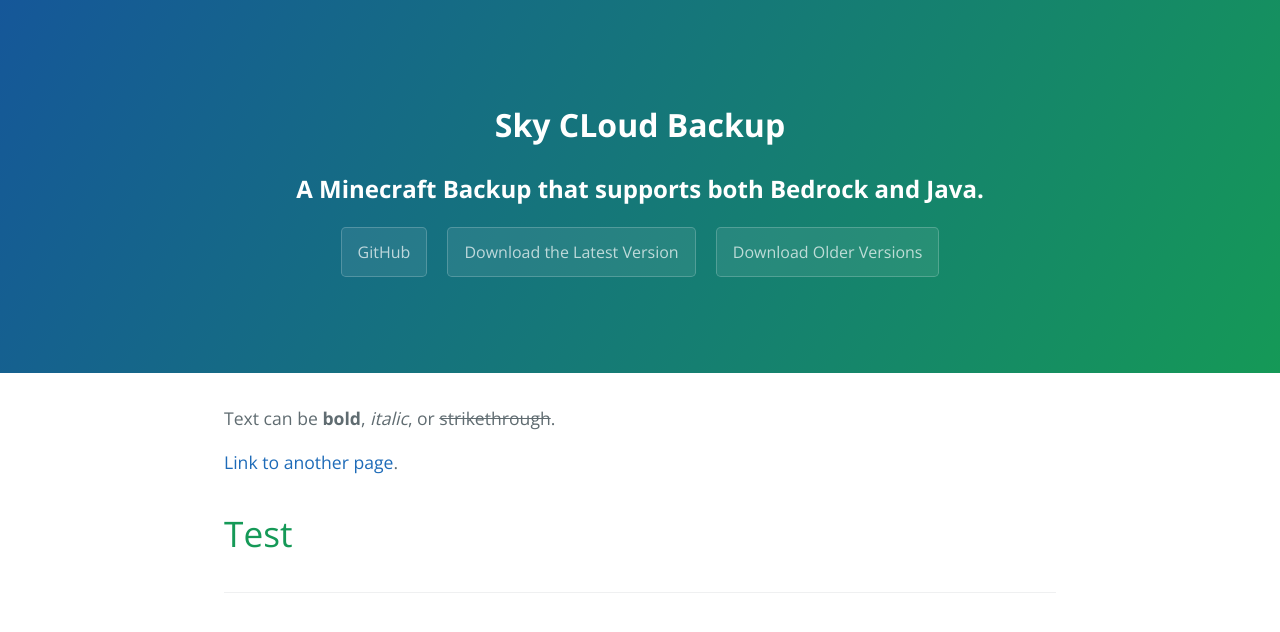
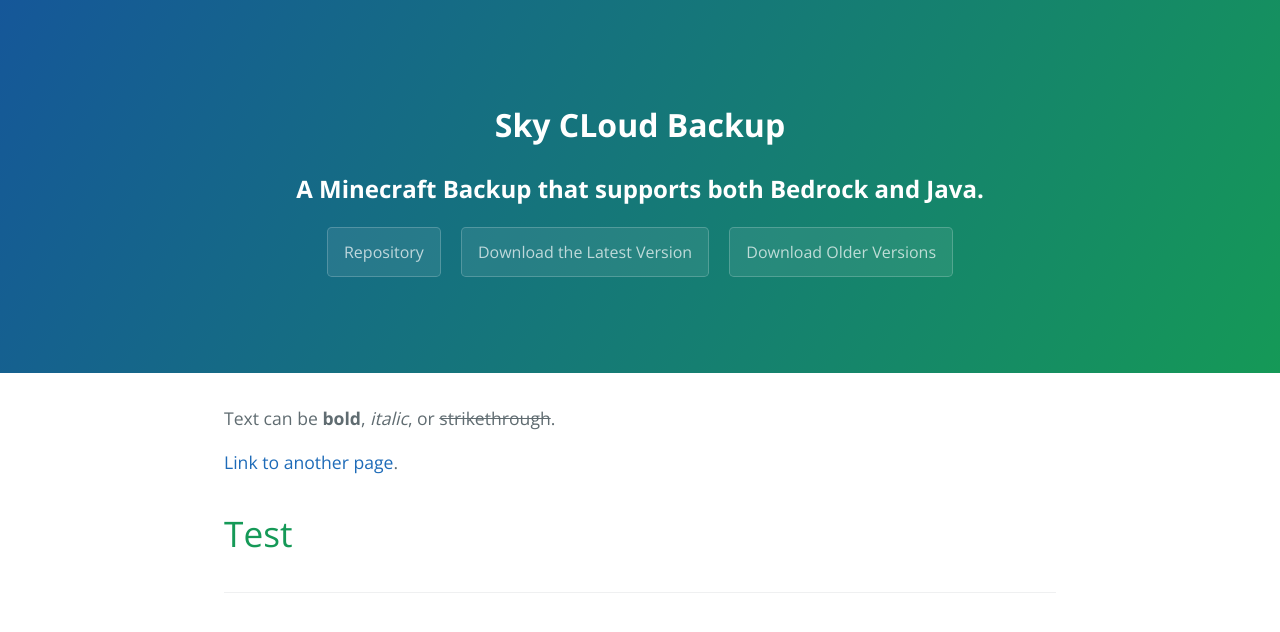
Before and after one commit to AzielLans/Sky-Cloud-Backup, a Jekyll site: the page built from index.md, in a window 1280 px wide. Shown: the top 632 px of the page. Built offline with Jekyll 4.4.1, drawn with Linux system fonts in a browser that asks for light colours; some of the changed text lies outside the part shown.

Commit message:
Update 2.3

```diff
--- a/_layouts/default.html
+++ b/_layouts/default.html
@@ -17,11 +17,11 @@
       <h1 class="Sky Cloud Backup">{{ page.title | default: site.title | default: site.github.repository_name }}</h1>
       <h2 class="A Minecraft Backup that supports both Bedrock and Java.">{{ page.description | default: site.description | default: site.github.project_tagline }}</h2>
       {% if site.github.is_project_page %}
-        <a href="{{ https://github.com/Involts/Sky-Cloud-Backup }}" class="btn">GitHub</a>
+        <a href="{{ Repository }}" class="btn">Repository</a>
       {% endif %}
       {% if site.show_downloads %}
-        <a href="{{ https://github.com/Involts/Sky-Cloud-Backup/releases/download/Alpha_0.3/Sky.Cloud.Backup.Alpha.0.3.zip }}" class="btn">Download the Latest Version</a>
-        <a href="{{ https://github.com/Involts/Sky-Cloud-Backup/releases }}" class="btn">Download Older Versions</a>
+        <a href="{{ latest_version }}" class="btn">Download the Latest Version</a>
+        <a href="{{ Older_versions }}" class="btn">Download Older Versions</a>
       {% endif %}
     </header>
 
@@ -29,9 +29,9 @@
       {{ content }}
 
       <footer class="site-footer">
-          <span class="btn"><a href="{{ https://github.com/Involts/Sky-Cloud-Backup/releases/download/Alpha_0.3/Sky.Cloud.Backup.Alpha.0.3.zip }}" </a>
-            <a href="{{ https://github.com/Involts/Sky-Cloud-Backup/wiki }}" </a>
-            <a href="{{ https://github.com/Involts/Sky-Cloud-Backup }}" </a>
+          <span class="btn"><a href="{{ latest_version }}"class="btn">Download the latest version</a>
+            <a href="{{ Wiki }}" class="btn">wiki</a>
+            <a href="{{ Repository }}" class="btn">Repository</a>
           </span>
       </footer>
     </main>
```
